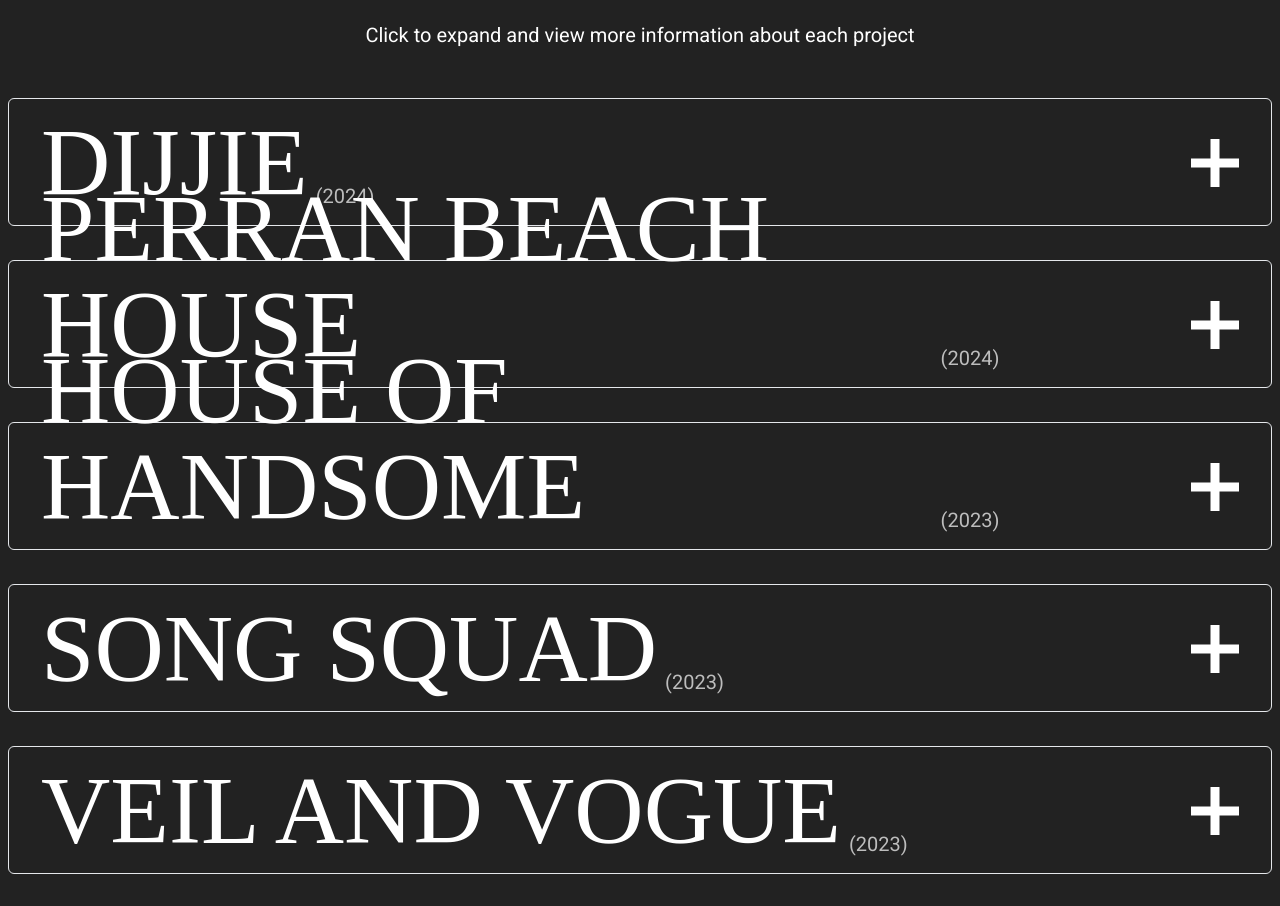
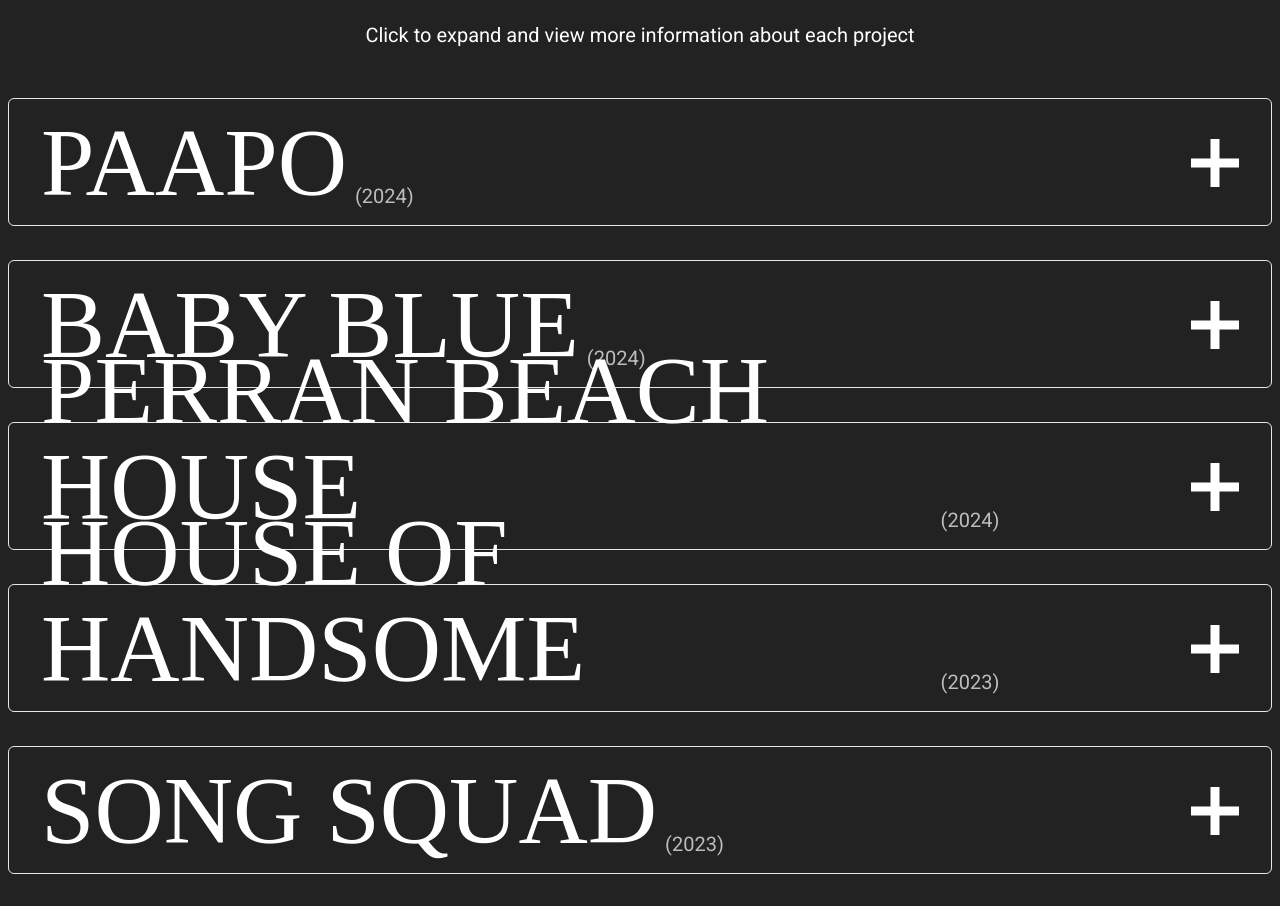
Before and after one commit to ThomasJPrice/portfolio, a Next.js app: page / in a window 1280 px wide. Shown: the part 906-1812 px from the top of the page. Built offline with nearby package versions, Linux system fonts and the light colour scheme.

Commit message:
updated with latest info/clients/about

```diff
--- a/app/layout.jsx
+++ b/app/layout.jsx
@@ -8,7 +8,8 @@ const robotoCondensed = Roboto_Condensed({ subsets: ['latin'], weight: ['400', '
 
 export const metadata = {
   title: "Thomas Price",
-  description: "Generated by create next app",
+  description: "I'm an aspiring Software Engineer with a strong passion for building web applications with great user experiences.",
+
 };
 
 export default function RootLayout({ children }) {
--- a/components/Modal.jsx
+++ b/components/Modal.jsx
@@ -101,7 +101,7 @@ const Modal = () => {
               <div className="flex flex-col gap-4 mt-8">
                 <p>I'm a passionate web developer and <span className="text-primary font-medium">entrepreneur</span>. I create impactful websites and digital solutions while being proficient in <span className="text-primary font-medium">Python</span>, <span className="text-primary font-medium">JavaScript</span>, and <span className="text-primary font-medium">NextJS</span>, and have experience in designing logos, editing videos, and handling marketing and advertising tasks.</p>
 
-                <p>In my free time, I enjoy <span className="text-primary font-medium">web and media design</span>, 3D printing, and programming. I'm an avid badminton player and runner, and I've completed the Duke of Edinburgh Award at the Silver level.</p>
+                <p>In my free time, I enjoy <span className="text-primary font-medium">web and media design</span>, 3D printing, and programming. I'm an avid badminton player and runner, and I've completed the Duke of Edinburgh Award at the Silver level (Gold in progress!). I'm also a member for <a href="https://hackclub.com/" target="_blank" className="text-primary underline font-medium">Hack Club</a> and a Co-Organiser for UK in <a href="https://eurohacks.org/" target="_blank" className="text-primary underline font-medium">EuroHacks</a></p>
               </div>
             </div>
 
--- a/containers/ClientProjects.jsx
+++ b/containers/ClientProjects.jsx
@@ -3,12 +3,20 @@ import { Projects, SectionTitle } from "@/components"
 const projectData = {
   projects: [
     {
-      name: 'Dijjie',
+      name: 'Paapo',
       year: '2024',
-      description: 'I worked closely with Dijjie Consulting in order to create a website that is scalable and fast. To meet these requirements, I used NextJS 14 dynamic routes to easily navigate to new text pages for different services or scenarios they offer/cater to, which they can easily add in their admin panel hosted by Sanity.',
-      website: 'https://dijjie.com',
-      imageUrls: ['https://i.ibb.co/RCfGqMb/Laptop.jpg', 'https://i.ibb.co/jTcfS2m/Phone.jpg', 'https://i.ibb.co/bBbbR0K/iPad.jpg'],
-      tags: ['NextJS', 'From Scratch', 'Dynamic Routes']
+      description: 'Paapo are on a mission to build financial resilience and stability for everyone. I helped them to design and build a website that reflects their vision with key features such as a Resource Hub that they can easily create resources for using Sanity embedded studio and NextJS 15 dynamic routes, and a money personality quiz.',
+      website: 'https://paapo.co.uk',
+      imageUrls: ['https://cloud-di0nqc237-hack-club-bot.vercel.app/0laptop.png', 'https://cloud-n62xq2n1m-hack-club-bot.vercel.app/0phone.png', 'https://cloud-kdpndr8r0-hack-club-bot.vercel.app/0ipad.png'],
+      tags: ['NextJS', 'Integrated Studio', 'Dynamic Routes']
+    },
+    {
+      name: 'Baby Blue',
+      year: '2024',
+      description: 'I worked closely with Baby Blue IT & Consulting in order to create a website that is scalable and fast. To meet these requirements, I used NextJS 14 dynamic routes to easily navigate to new text pages for different services or scenarios they offer/cater to, which they can easily add in their admin panel hosted by Sanity.',
+      website: 'https://babyblueitconsulting.com',
+      imageUrls: ['https://cloud-b7vgj79fj-hack-club-bot.vercel.app/0laptop.png', 'https://cloud-39m8c81s6-hack-club-bot.vercel.app/0phone.png', 'https://cloud-io4qecthx-hack-club-bot.vercel.app/0ipad.png'],
+      tags: ['NextJS', 'Blog', 'Dynamic Routes']
     },
     {
       name: 'Perran Beach House',
```
